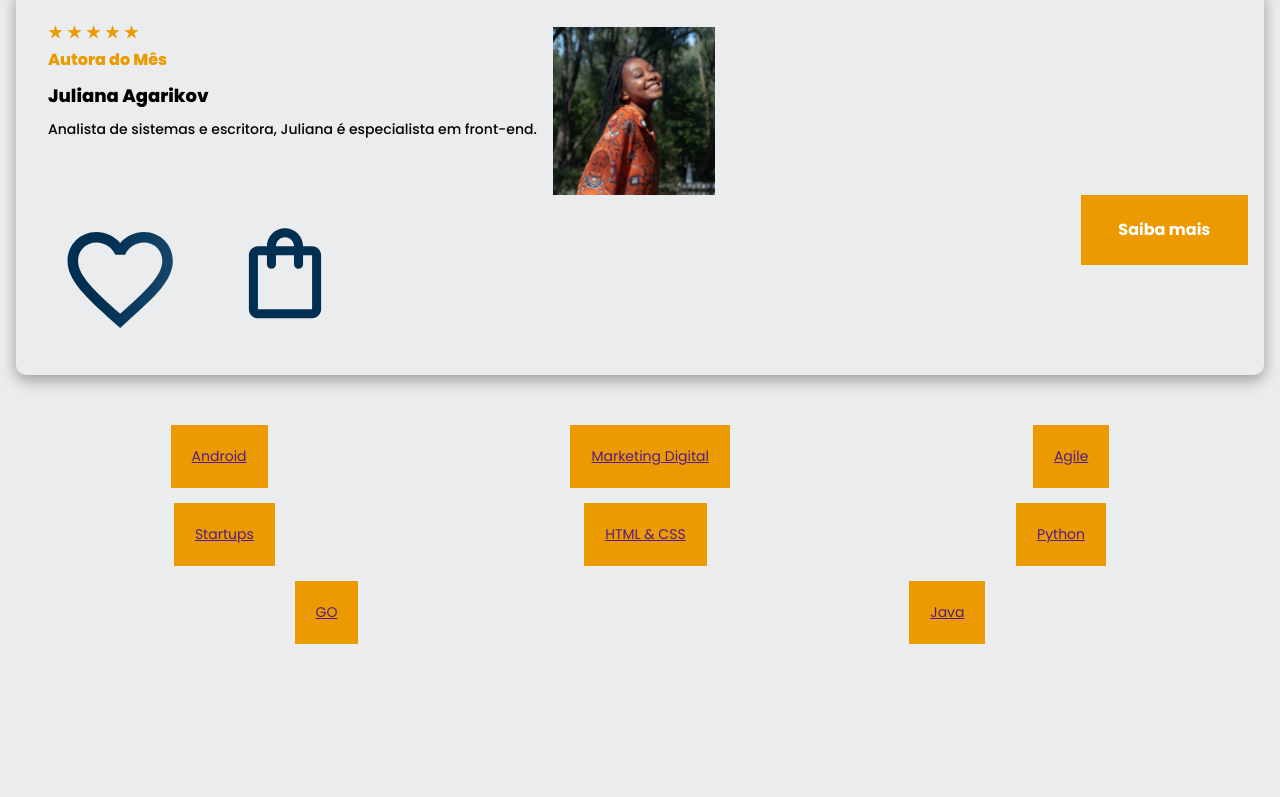
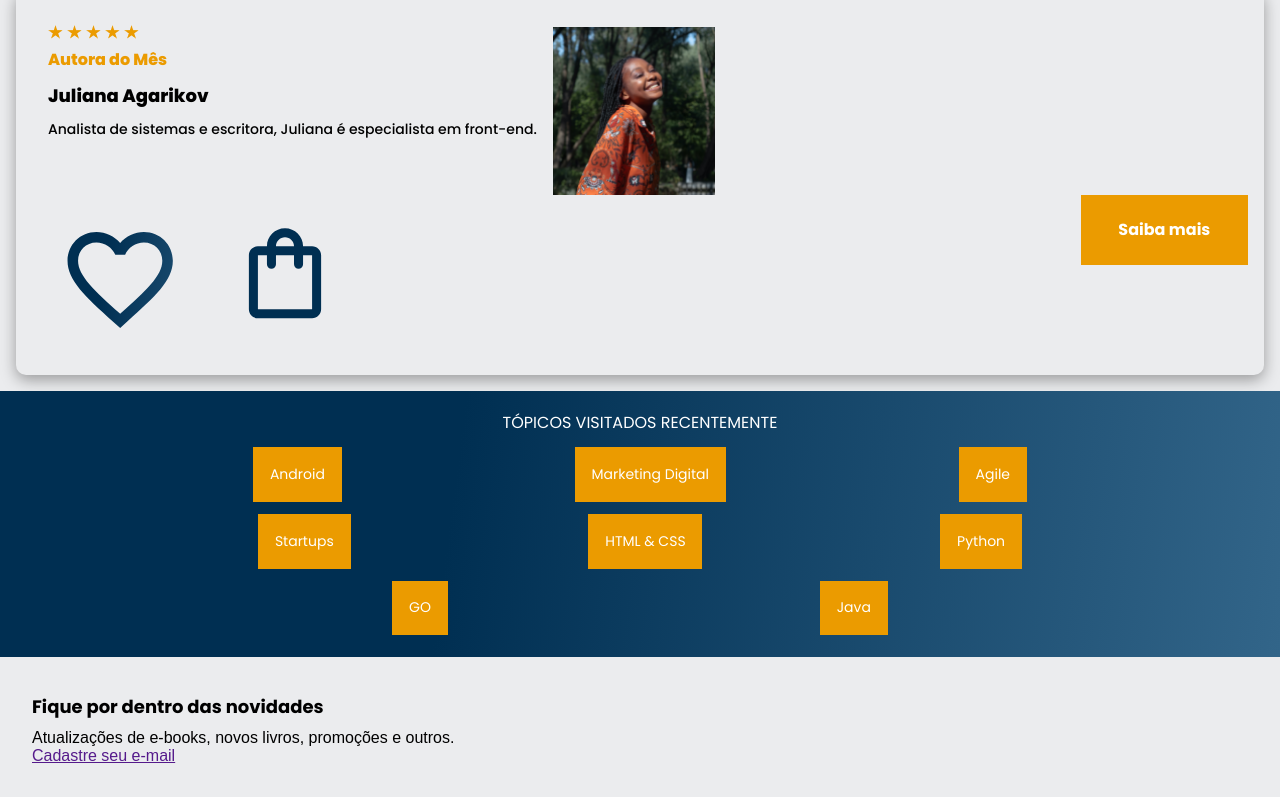
Before and after one commit to kwickdex/desafio-mobile-first, a plain HTML site: page index.html in a window 1280 px wide. Shown: the part 1931-2728 px from the top of the page. Before the commit the page ends 2595 px from the top, so only its background shows below. Drawn offline with nearby package versions, Linux system fonts and the light colour scheme.

Commit message:
Adicionando div das novidades

```diff
--- a/index.html
+++ b/index.html
@@ -203,20 +203,29 @@
     </div>
 
     <section class="topicos">
+      <h1 class="topicos_texto">TÓPICOS VISITADOS RECENTEMENTE</h1>
+
       <ul class="topicos_lista">
-        <il class="topicos-textos"><a href="">Android</a></il>
-        <il class="topicos-textos"><a href="">Marketing Digital</a></il>
-        <il class="topicos-textos"><a href="">Agile</a></il>
+        <il class="topicos-textos"><a class="topicos_lista_text" style="text-decoration: none" href="">Android</a></il>
+        <il class="topicos-textos"><a class="topicos_lista_text" style="text-decoration: none" href="">Marketing Digital</a></il>
+        <il class="topicos-textos"><a class="topicos_lista_text" style="text-decoration: none" href="">Agile</a></il>
       </ul>
       <ul class="topicos_lista">
-        <il class="topicos-textos"><a href="">Startups</a></il>
-        <il class="topicos-textos"><a href="">HTML & CSS</a></il>
-        <il class="topicos-textos"><a href="">Python</a></il>
+        <il class="topicos-textos"><a class="topicos_lista_text" style="text-decoration: none" href="">Startups</a></il>
+        <il class="topicos-textos"><a class="topicos_lista_text" style="text-decoration: none" href="">HTML & CSS</a></il>
+        <il class="topicos-textos"><a class="topicos_lista_text" style="text-decoration: none" href="">Python</a></il>
       </ul>
       <ul class="topicos_lista">
-        <il class="topicos-textos"><a href="">GO</a></il>
-        <il class="topicos-textos"><a href="">Java</a></il>
+        <il class="topicos-textos"><a class="topicos_lista_text" style="text-decoration: none" href="">GO</a></il>
+        <il class="topicos-textos"><a class="topicos_lista_text" style="text-decoration: none" href="">Java</a></il>
       </ul>
+    </section>
+    <section class="novidades">
+      <h1 class="novidades_titulo">Fique por dentro das novidades</h1>
+      <p>Atualizações de e-books, novos livros, promoções e outros.</p>
+      <div>
+        <a href="">Cadastre seu e-mail</a>
+      </div>
     </section>
 
     <script src="https://cdn.jsdelivr.net/npm/swiper@11/swiper-bundle.min.js"></script>
--- /dev/null
+++ b/styles/novidades.css
@@ -0,0 +1,10 @@
+.novidades{
+    padding: 2em;
+}
+
+.novidades_titulo{
+    font-family: var(--font-principal);
+    font-size: 18px;
+    font-weight: 700;
+    margin: 0.2em 0em 0.5em 0em;
+}
--- a/styles/style.css
+++ b/styles/style.css
@@ -4,6 +4,7 @@
 @import url("carrosel.css");
 @import url("card.css");
 @import url("topicos.css");
+@import url("novidades.css");
 
 * {
   margin: 0;
--- a/styles/topicos.css
+++ b/styles/topicos.css
@@ -1,18 +1,37 @@
 .topicos{
     padding: 1.2em;
+    background-image: var(--image-gradient-azul);
 
+}
+
+.topicos_texto{
+    display: flex;
+    justify-content: center;
+    color: var(--cor-header-branco);
+    font-family: var(--font-principal);
+    color: var(--cor-header-branco);
 }
 
 .topicos_lista{
     display: flex;
-    justify-content: space-around;
+    justify-content: space-evenly;
+    margin: 3px;
+
+}
+
+.topicos_lista_text{
+    color: var(--cor-header-branco);
 }
 
 .topicos-textos{
+    color: var(--cor-header-branco);
     font-size: 14px;
     font-family: var(--font-principal);
     background-color: var(--cor-laranja);
+
     text-decoration: none;
-    padding: 1.5em;
-    margin: 15px 0px 0px 0px;
+    padding: 1.2em;
+    margin: 9px 2px 0px 2px;
+    text-decoration: none;
+
 }
```
